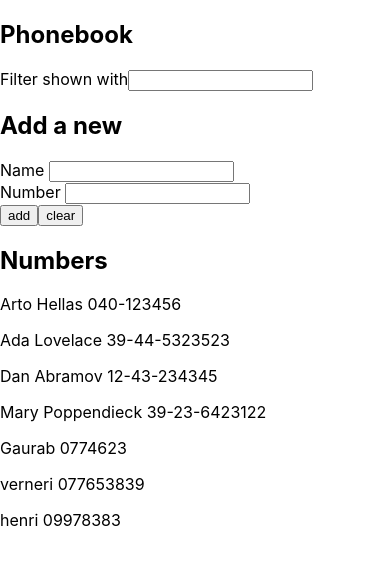
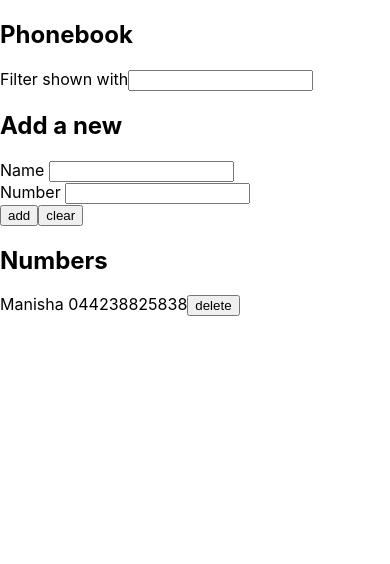
Before and after one commit to kecyGaurab/fullstackopen-hel-uni, a React (Create React App) app in the folder part2/phonebook/: page / in a window 390 px wide. Shown: the top 564 px of the page. Built offline with nearby package versions, Linux system fonts and the light colour scheme; data requests are answered from the project's data file.

Commit message:
Phonebook step 7,8 and 9

```diff
--- a/part2/phonebook/db.json
+++ b/part2/phonebook/db.json
@@ -1,39 +1,9 @@
 {
   "persons": [
     {
-      "name": "Arto Hellas",
-      "number": "040-123456",
-      "id": 1
-    },
-    {
-      "name": "Ada Lovelace",
-      "number": "39-44-5323523",
+      "name": "Manisha",
+      "number": "044238825838",
       "id": 2
-    },
-    {
-      "name": "Dan Abramov",
-      "number": "12-43-234345",
-      "id": 3
-    },
-    {
-      "name": "Mary Poppendieck",
-      "number": "39-23-6423122",
-      "id": 4
-    },
-    {
-      "name": "Gaurab",
-      "number": "0774623",
-      "id": 5
-    },
-    {
-      "name": "verneri",
-      "number": "077653839",
-      "id": 6
-    },
-    {
-      "name": "henri",
-      "number": "09978383",
-      "id": 7
     }
   ]
 }
--- a/part2/phonebook/src/App.js
+++ b/part2/phonebook/src/App.js
@@ -1,5 +1,4 @@
 import React, {useState, useEffect} from 'react';
-// import axios from 'axios';
 import Filter from './Filter';
 import PersonForm from './PersonForm';
 import PersonList from './PersonList';
@@ -33,11 +32,20 @@ const App = () => {
     } else if (doesContactExist.length !== 0) {
       window.confirm(`${newName} is already in the phonebook`);
     } else {
-      setPersons(persons.concat(nameObj));
+      numberService.create(nameObj).then(returnedName => {
+        setPersons(persons.concat(returnedName));
+      });
     }
-    numberService.create(nameObj).then(response => {
-      setPersons(persons.concat(response.data));
-    });
+  };
+
+  const deleteContact = id => {
+    const deleted = persons.filter(contact => contact.id !== id);
+    const contactToRemove = persons.find(n => n.id === id);
+    if (
+      window.confirm(`Are you sure you want to delete ${contactToRemove.name} ?`)
+    ) {
+      numberService.remove(id).then(setPersons(deleted));
+    }
   };
 
   const resetForm = () => {
@@ -68,7 +76,11 @@ const App = () => {
         addName={addName}
       />
       <h2>Numbers</h2>
-      <PersonList persons={persons} filteredName={filteredName} />
+      <PersonList
+        persons={persons}
+        filteredName={filteredName}
+        deleteContact={deleteContact}
+      />
     </div>
   );
 };
--- a/part2/phonebook/src/PersonList.js
+++ b/part2/phonebook/src/PersonList.js
@@ -1,8 +1,7 @@
-import React from "react";
-
+import React from 'react';
 
 const PersonList = props => {
-  const filter =  props.persons
+  const filter = props.persons
     .filter(a => {
       if (props.filteredName.length === 0) {
         return true;
@@ -10,15 +9,12 @@ const PersonList = props => {
       return a.name.toLowerCase().startsWith(props.filteredName.toLowerCase());
     })
     .map(person => (
-      <div key={person.name}>
-        <p>
-          {person.name} {person.number}
-        </p>
+      <div key={person.id}>
+        {person.name} {person.number}
+        <button value={person.name} onClick={() => props.deleteContact(person.id,person.name)}>delete</button>
       </div>
-
     ));
   return <div>{filter}</div>;
-
 };
 
 export default PersonList;
--- a/part2/phonebook/src/services/numbers.js
+++ b/part2/phonebook/src/services/numbers.js
@@ -2,14 +2,22 @@ import axios from 'axios';
 const baseUrl = 'http://localhost:3003/persons';
 
 const getAll = () => {
-  const request = axios.get(baseUrl);
-  return request.then(response => response.data);
+  const request = axios.get(baseUrl)
+  return request.then(response => response.data)
+}
+
+const create = (nameObj) => {
+  const request = axios.post(baseUrl, nameObj)
+  return request.then(response => response.data)
 };
-const create = (nameObj) => {
- return axios.post(baseUrl,nameObj)
-};
+
+const remove = (id) => {
+  const request = axios.delete(`${baseUrl}/${id}`)
+  return request.then(response => response.data)
+}
 
 export default {
   getAll,
-  create
+  create,
+  remove
 };
```
